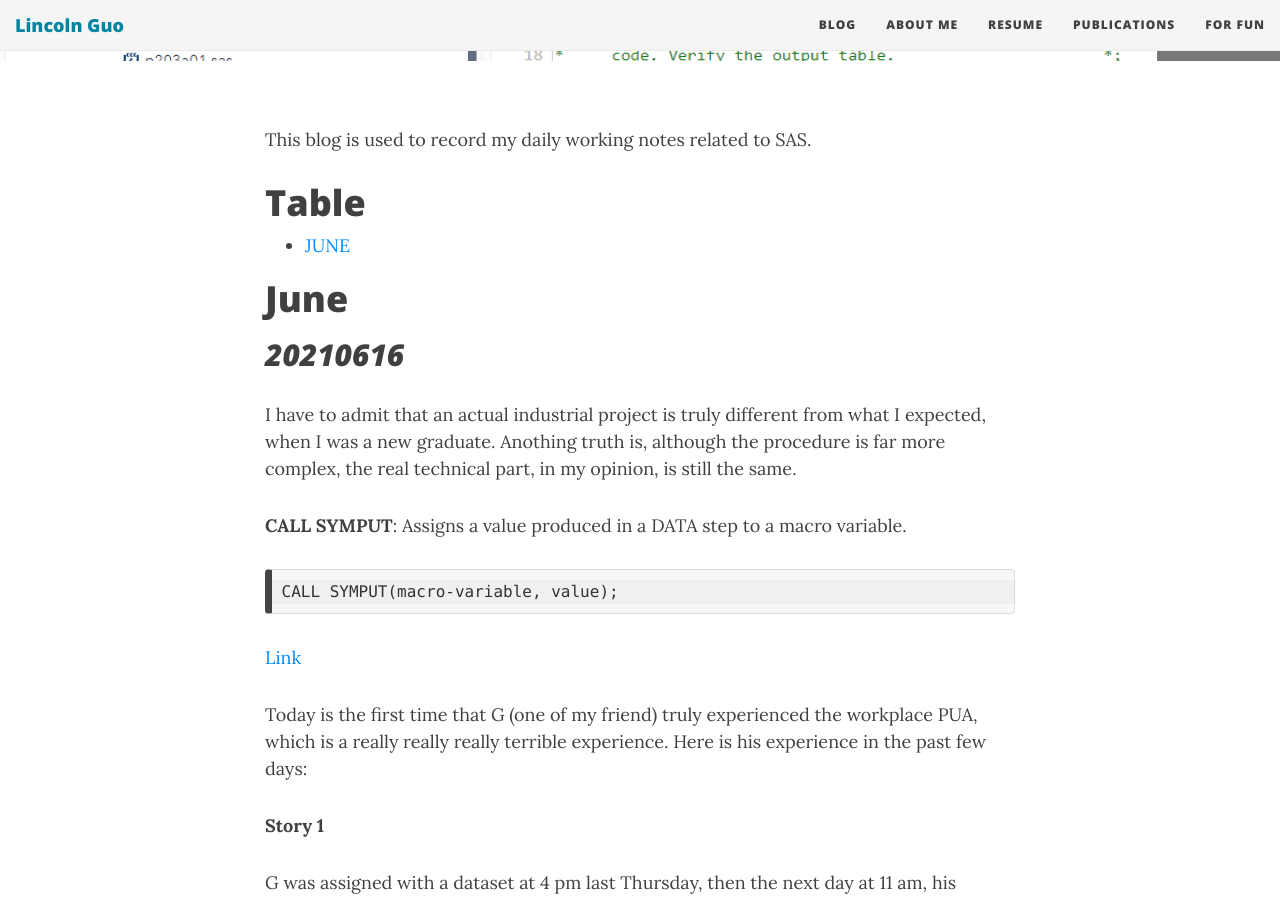
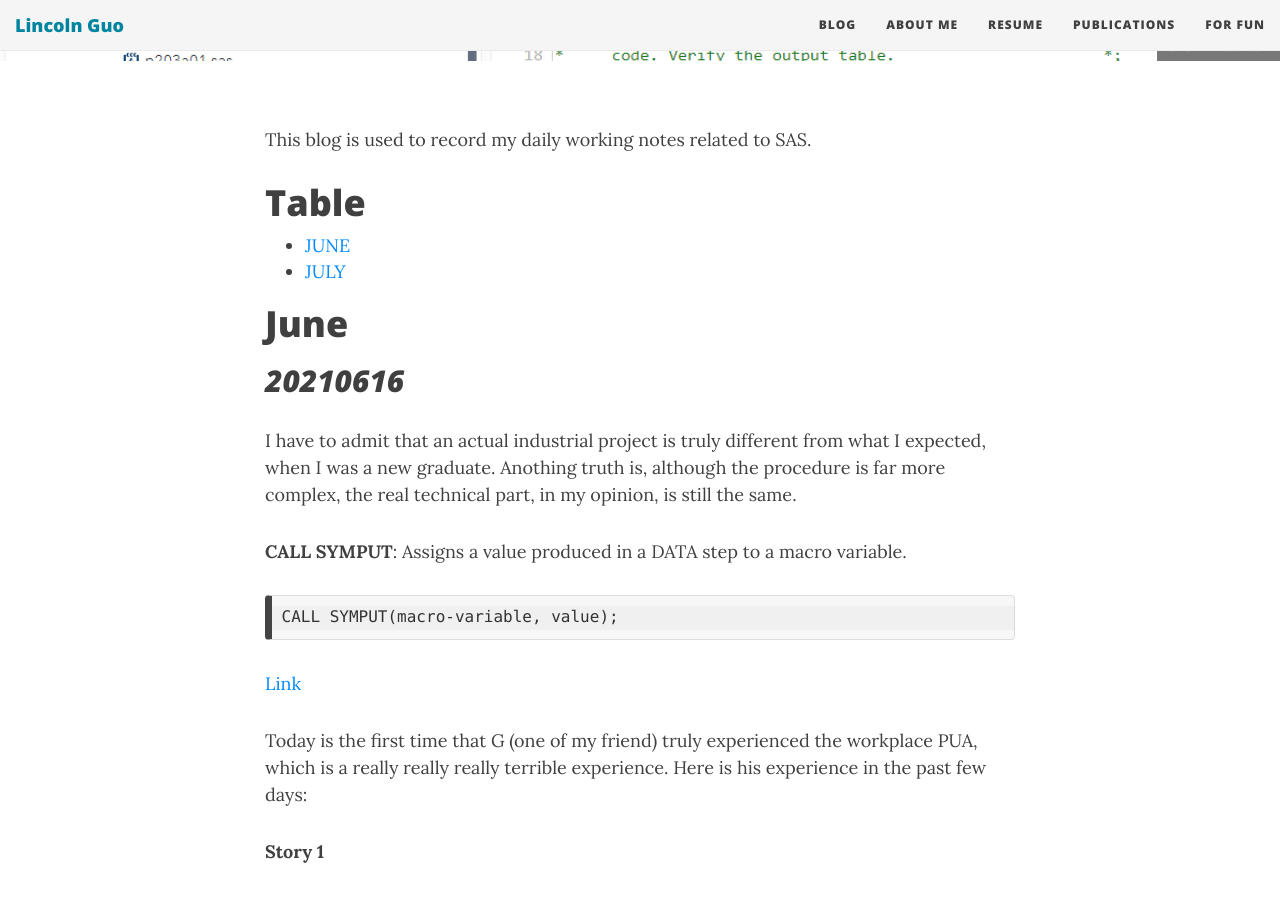
Before and after one commit to LinyiGuo96/LinyiGuo96.github.io, a Jekyll site: the page built from _posts/2021-06-16-SAS-Working-Notes.md, in a window 1280 px wide and 900 px high, scrolled down 470 px. Built offline with Jekyll 4.4.1, drawn with Linux system fonts in a browser that asks for light colours; nearby versions of some CDN libraries; comment, search, counter and statistics services are not loaded.

Commit message:
Update 2021-06-16-SAS-Working-Notes.md

```diff
--- a/_posts/2021-06-16-SAS-Working-Notes.md
+++ b/_posts/2021-06-16-SAS-Working-Notes.md
@@ -12,6 +12,7 @@ This blog is used to record my daily working notes related to SAS.
 # Table
 
 - [JUNE](#june)
+- [JULY](#july)
 
 # June
 
```
